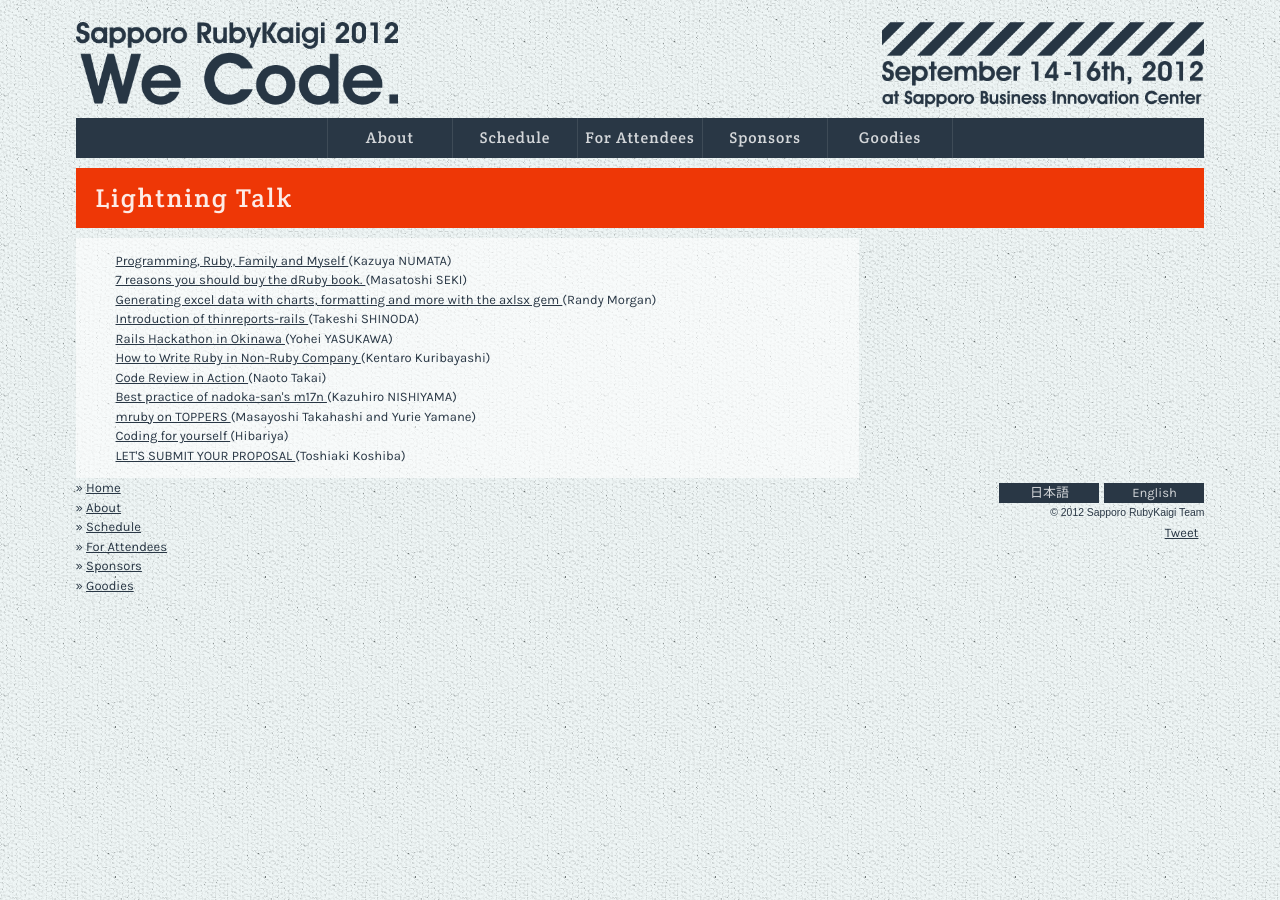
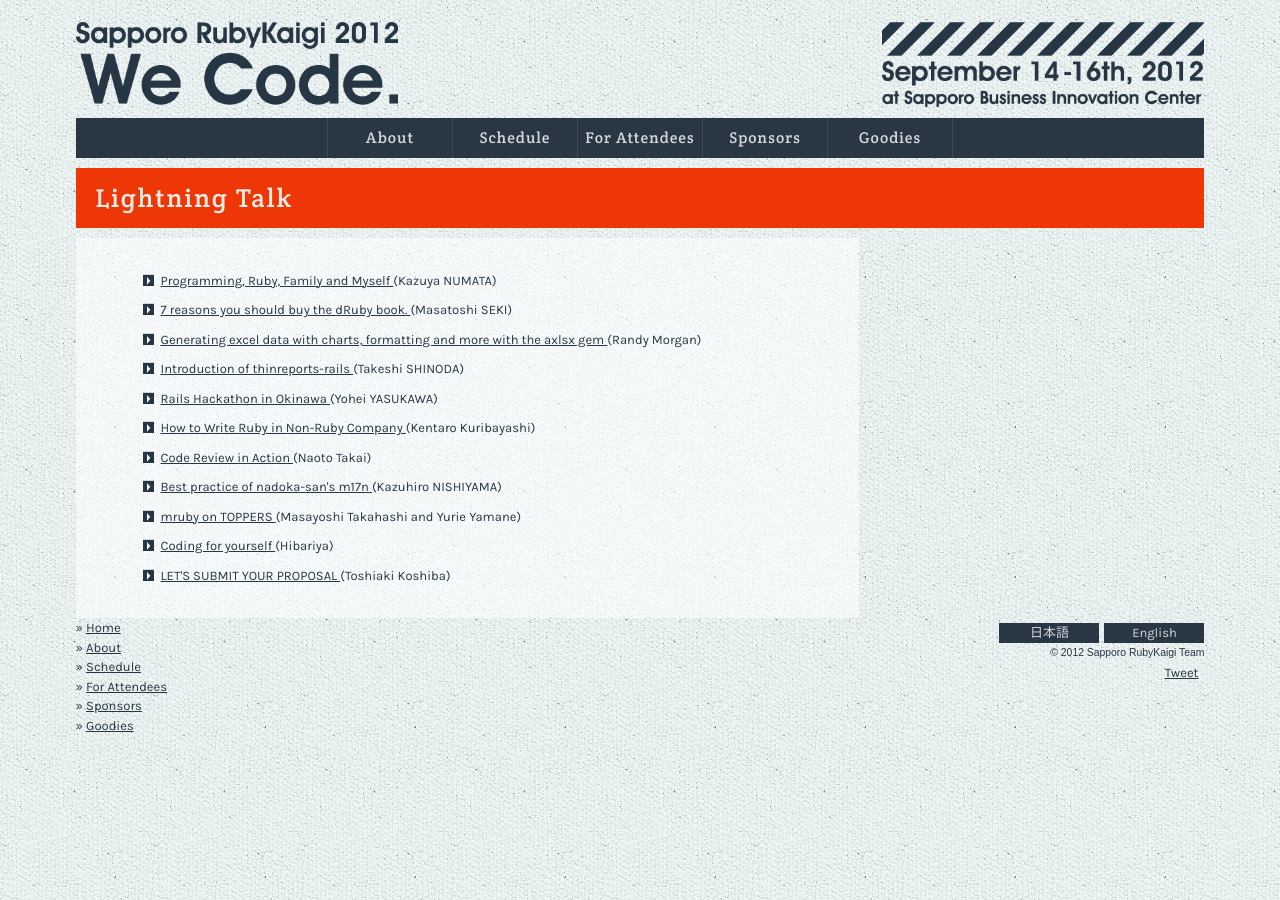
Before and after one commit to ruby-sapporo/sapporo.rubykaigi.org, a Jekyll site: the page built from 2012/en/LT.html, in a window 1280 px wide. Built offline with Jekyll 4.4.1, drawn with Linux system fonts in a browser that asks for light colours; nearby versions of some CDN libraries; Markdown is read by kramdown in place of the engine named in the settings; comment, search, counter and statistics services are not loaded.

Commit message:
add linkMarks

```diff
--- a/2012/en/LT.html
+++ b/2012/en/LT.html
@@ -4,7 +4,8 @@
 layout: 2012content
 locale: en
 ---
-<ul>
+<article id="lightningTalk">
+  <ul class="listMark">
     <li>
       <a href="/2012/en/schedule/details/LT06.html">
     Programming, Ruby, Family and Myself
@@ -83,3 +84,4 @@
 
     <li>
   </ul>
+</article>
```
Lines whose indentation alone changed are shown as unchanged.
